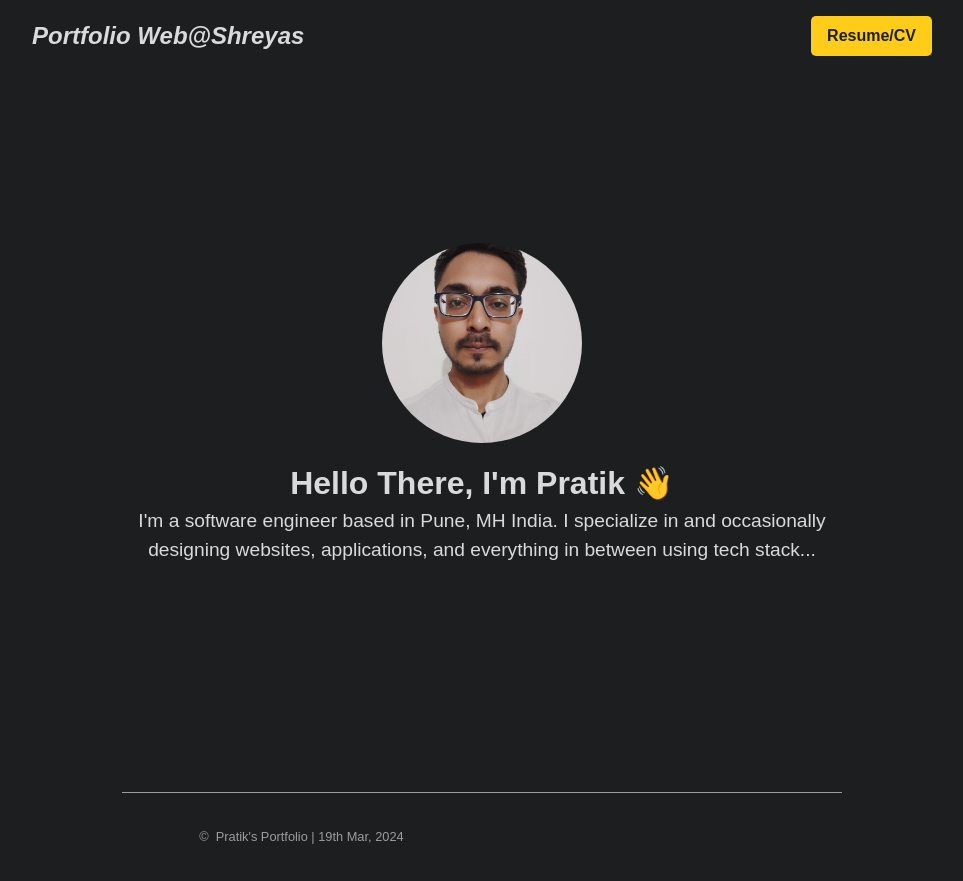
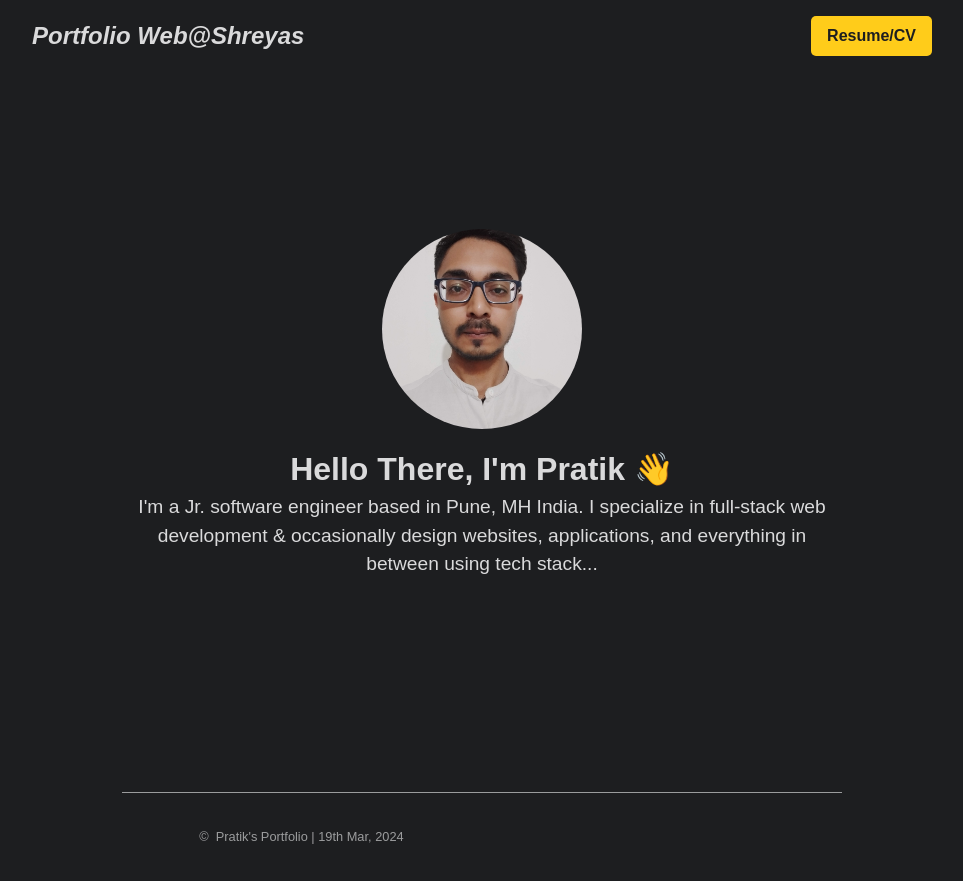
Before and after one commit to Shreyas9921/pratikwebportfolio, a Next.js app: page / in a window 1280 px wide. Shown: the whole page, without its empty margins (158-1121 px from the left). Built offline with nearby package versions, Linux system fonts and the light colour scheme.

Commit message:
Update Hero.jsx

```diff
--- a/src/components/Hero.jsx
+++ b/src/components/Hero.jsx
@@ -11,7 +11,7 @@ const Hero = () => {
                 <div className="hero-text">
                     <h1>Hello There, I'm Pratik 👋</h1>
                     <p>
-                        I'm a software engineer based in Pune, MH India. I specialize in and occasionally designing
+                        I'm a Jr. software engineer based in Pune, MH India. I specialize in full-stack web development & occasionally design
                         websites, applications, and everything in between using tech stack...
                         {/*<FontAwesomeIcon icon={faJs} /> JavaScript,
                         <FontAwesomeIcon icon={faReact} /> React.js,
```
